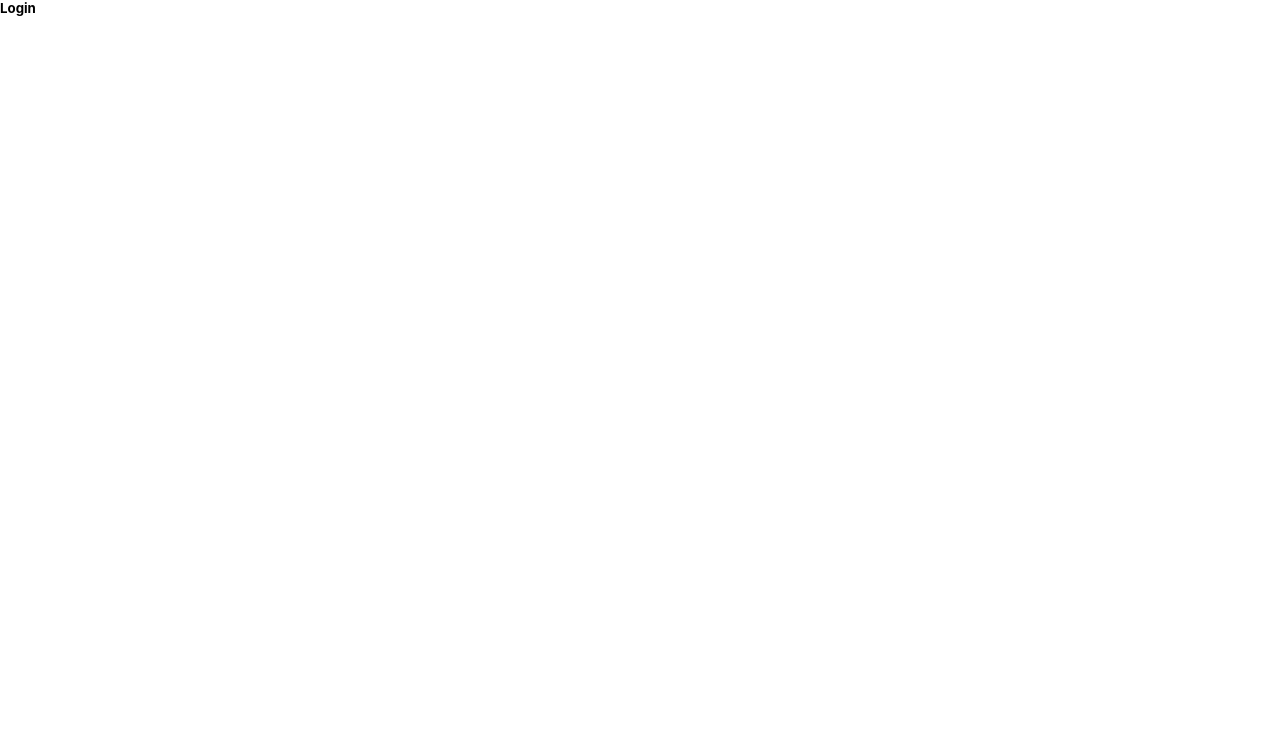
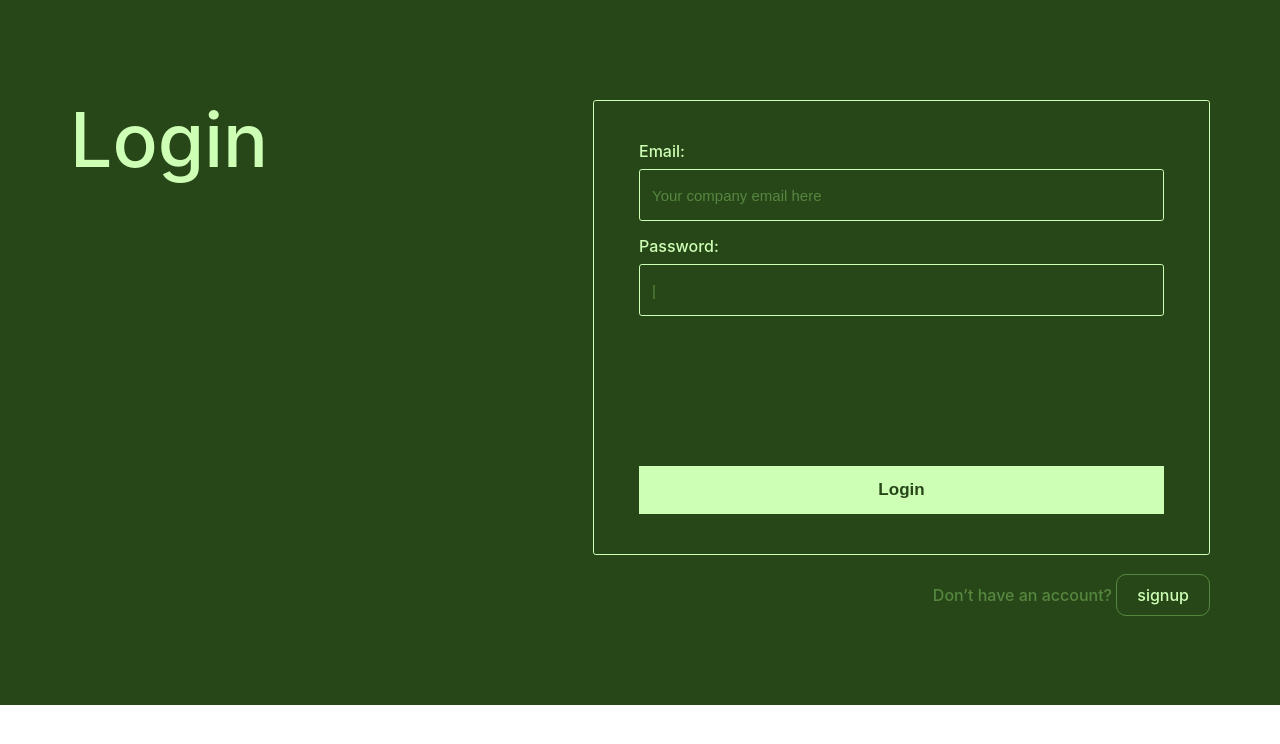
Before and after one commit to narendra-sharma/bomo, a React (Create React App) app: page /login in a window 1280 px wide. Shown: the top 744 px of the page. Built offline with nearby package versions, Linux system fonts and the light colour scheme.

Commit message:
loginpagedesign

```diff
--- a/src/auth/Home.js
+++ b/src/auth/Home.js
@@ -10,16 +10,18 @@ const Bomohome = () => {
     }
     return(
         <>
-         <div className="App">
+         <div className="Home-screen">
+            <div className="container">
                {
                 bomousers.map((ele,index)=>{
                     return (
                         <>
-                         <button onClick={()=> Handleuser(ele)} key={index} style={{fontSize:'1rem'}}>{ele}</button>
+                         <button onClick={()=> Handleuser(ele)} key={index} className="Home-button">{ele}</button>
                         </>
                     )
                 })
                }
+            </div>
          </div>
         </>
     )
--- a/src/auth/Login.js
+++ b/src/auth/Login.js
@@ -3,7 +3,36 @@ import React from "react";
 const Login = () => {
     return (
         <>
-             <h5>Login</h5>
+          <div className="signup-form">
+            <div className="container">
+                <div class="signup-content">
+                    <div className="form-heading">
+                    <h2>Login
+
+                         </h2>
+                    </div>
+                    <div>
+                    <form  className="form-inner">
+
+                       <div class="form-group">
+                        <label>
+                            Email:</label>
+                            <input type="email" name="email" placeholder="Your company email here" className="form_control"/ >
+                        </div>
+
+                        <div class="form-group">
+                        <label>
+                            Password:</label>
+                            <input type="password" name="password"  placeholder="|" className="form_control"/>
+                        </div>
+
+                        <button type="submit" className="submit-btn signup-btn mt-150">Login</button>
+                    </form>
+                    <p class="already-register">Don’t have an account? <a href="/signup" class="login-redirect">signup</a></p>
+                    </div>
+                </div>
+            </div>
+        </div>
         </>
     )
 }
--- a/src/auth/Signup.js
+++ b/src/auth/Signup.js
@@ -29,23 +29,23 @@ const Signup = () => {
                         <div class="form-group">
                         <label>
                             Name:</label>
-                            <input type="text" name="name" value={formData.name} onChange={handleInputChange}  className="form_control"/>
+                            <input type="text" placeholder="Your full name here. You can add members later"  name="name" value={formData.name} onChange={handleInputChange}  className="form_control"/>
 
                        </div>
                        <div class="form-group">
                         <label>
                             Email:</label>
-                            <input type="email" name="email" value={formData.email} onChange={handleInputChange} className="form_control"/>
+                            <input type="email" name="email"  placeholder="Your company email here" value={formData.email} onChange={handleInputChange} className="form_control"/>
                         </div>
                         <div class="form-group">
                         <label>
                             Company:</label>
-                            <input type="text" name="company" value={formData.company} onChange={handleInputChange} className="form_control"/>
+                            <input type="text" name="company" placeholder="Your company name here" value={formData.company} onChange={handleInputChange} className="form_control"/>
                         </div>
                         <div class="form-group">
                         <label>
                             Password:</label>
-                            <input type="password" name="password" value={formData.password} onChange={handleInputChange} className="form_control"/>
+                            <input type="password" name="password" placeholder="Choose your own password" value={formData.password} onChange={handleInputChange} className="form_control"/>
                         </div>
 
                         <p>Fill out this form to create your account.</p>
--- a/src/index.css
+++ b/src/index.css
@@ -85,6 +85,10 @@ margin-bottom: 8px;
 display: block;
 font-weight: 500;
 }
+.form-inner input::placeholder{
+  color: #56873F;
+  font-weight: 500;
+}
 .signup-design-form
 .form-inner label{
 color: #284719;
@@ -93,7 +97,7 @@ color: #284719;
   display: block;
   width: -webkit-fill-available;
   padding: 0.375rem 0.75rem;
-  font-size: 1rem;
+  font-size: 15px;
   line-height: 1.5;
   color: #56873F;
   background-color: transparent;
@@ -114,7 +118,9 @@ color: #284719;
   outline: none;
   border: none;
   width: 100%;
-  font-weight: 600;
+  font-weight: 700;
+  font-size: 17px;
+  margin-top: 40px;
 }
 .signup-btn{
   background: #CDFFB5;
@@ -142,6 +148,26 @@ font-weight: 500;
 .signup-design-form .login-redirect{
   color: #56873F;
 }
+.mt-150{
+  margin-top: 150px;
+}
+.Home-screen{
+  height: 100vh;
+  background-color: #284719;
+  display: flex;
+  align-items: center;
+  justify-content: space-between;
+  gap: 30px;
+}
+.Home-screen .Home-button{
+  background-color: transparent;
+  padding: 15px 25px;
+  color: #fff;
+  border: solid 1px #fff;
+  margin: 10px 15px;
+  cursor: pointer;
+  font-size: 18px;
+}
 @media(max-width:767px){
   .form-inner{
     width: auto;
```
